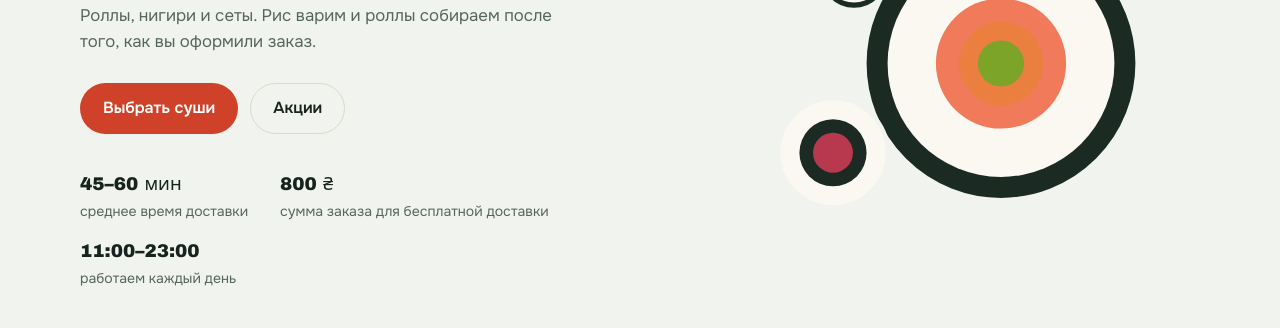
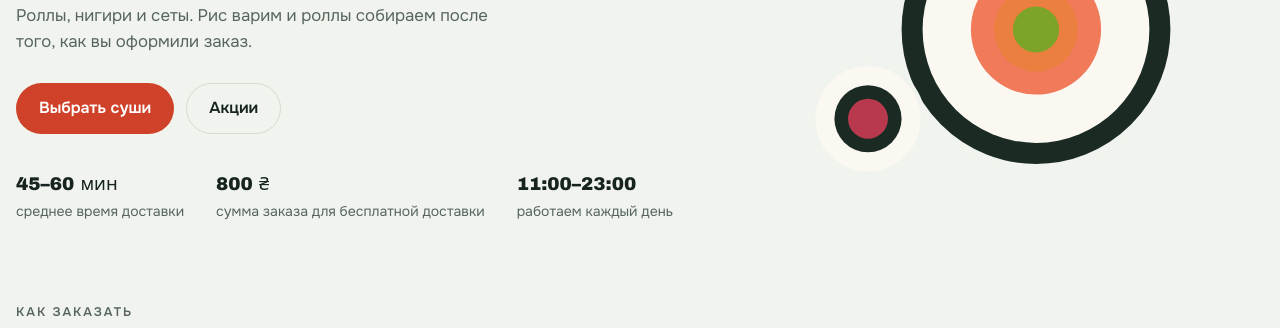
Before and after one commit to eterna1g/yanasushi, a plain HTML site: page index.html in a window 1280 px wide. Shown: the part 304-632 px from the top of the page. Drawn offline with Linux system fonts and the light colour scheme; a web font is replaced by a local one.

Commit message:
Update index.html
update width

```diff
--- a/index.html
+++ b/index.html
@@ -101,7 +101,7 @@ body::before {
   background: var(--bg);
   z-index: 60;
 }
-.wrap { max-width: 1120px; margin-inline: auto; }
+.wrap {width: 100%; max-width: 1440px; margin-inline: auto; }
 h1, h2, h3, p, ol, ul { margin: 0; }
 ol, ul { padding: 0; list-style: none; }
 button, input, textarea { font: inherit; color: inherit; }
```
